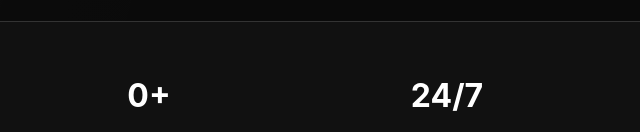
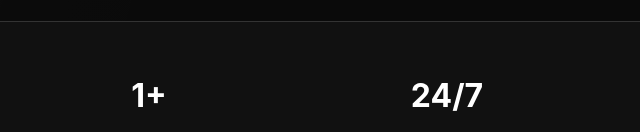
Before and after one commit to keef021/Solidxs, a plain HTML site: page index.html in a window 1280 px wide. Shown: the part 817-949 px from the top of the page, 640-1280 px from the left. Drawn offline with Linux system fonts and the light colour scheme.

Commit message:
Update index.html

```diff
--- a/index.html
+++ b/index.html
@@ -583,7 +583,7 @@
                     <div class="stat-label">Bots Oficiais</div>
                 </div>
                 <div class="stat-item">
-                    <div class="stat-number">0+</div>
+                    <div class="stat-number">1+</div>
                     <div class="stat-label">Ferramentas</div>
                 </div>
                 <div class="stat-item">
```
